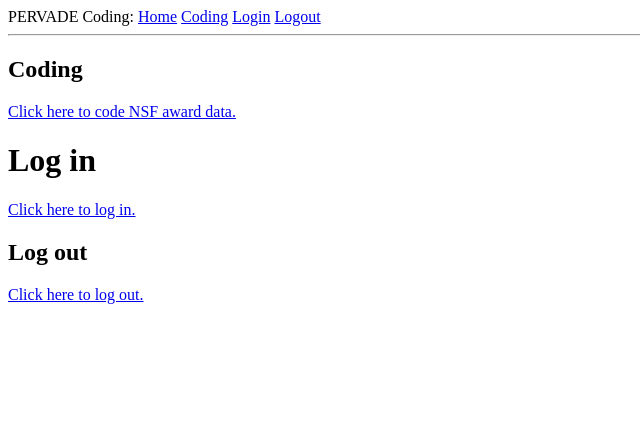
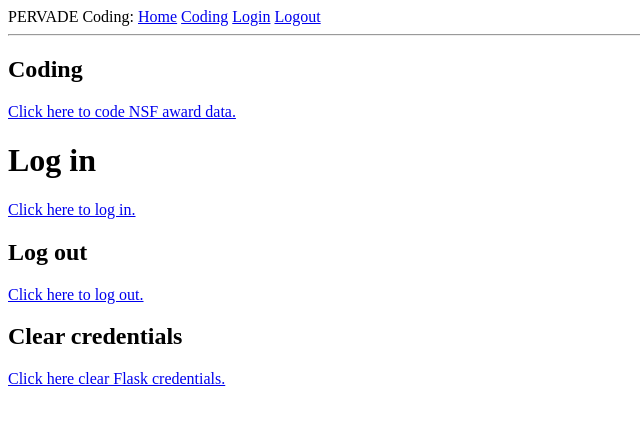
Before and after one commit to eddiechapman/pervade-coding-google, a Flask app: page / in a window 1280 px wide. Shown: the top 425 px of the page, without its empty margins (0-640 px from the left). Run offline with Flask 2, Linux system fonts and the light colour scheme.

Commit message:
OK, the clear credentials button is important

```diff
--- a/app/templates/index.html
+++ b/app/templates/index.html
@@ -13,4 +13,8 @@
     <h2>Log out</h2>
     <p><a href="{{ url_for('logout') }}">Click here to log out.</a></p>
 </div>
+<div>
+    <h2>Clear credentials</h2>
+    <p><a href="{{ url_for('clear_credentials') }}">Click here clear Flask credentials.</a></p>
+</div>
 {% endblock %}
--- a/app/views.py
+++ b/app/views.py
@@ -114,13 +114,13 @@ def logout():
         flash('An error occurred.')
         return render_template('index.html')
 
-# Removed for now. Doesn't seem useful to user.
-# @app.route('/clear')
-# def clear_credentials():
-#     if 'credentials' in session:
-#         del session['credentials']
-#     flash ('Credentials have been cleared.')
-#     return render_template('index.html')
+
+@app.route('/clear')
+def clear_credentials():
+    if 'credentials' in session:
+        del session['credentials']
+    flash ('Credentials have been cleared.')
+    return render_template('index.html')
 
 
 def credentials_to_dict(credentials):
```
